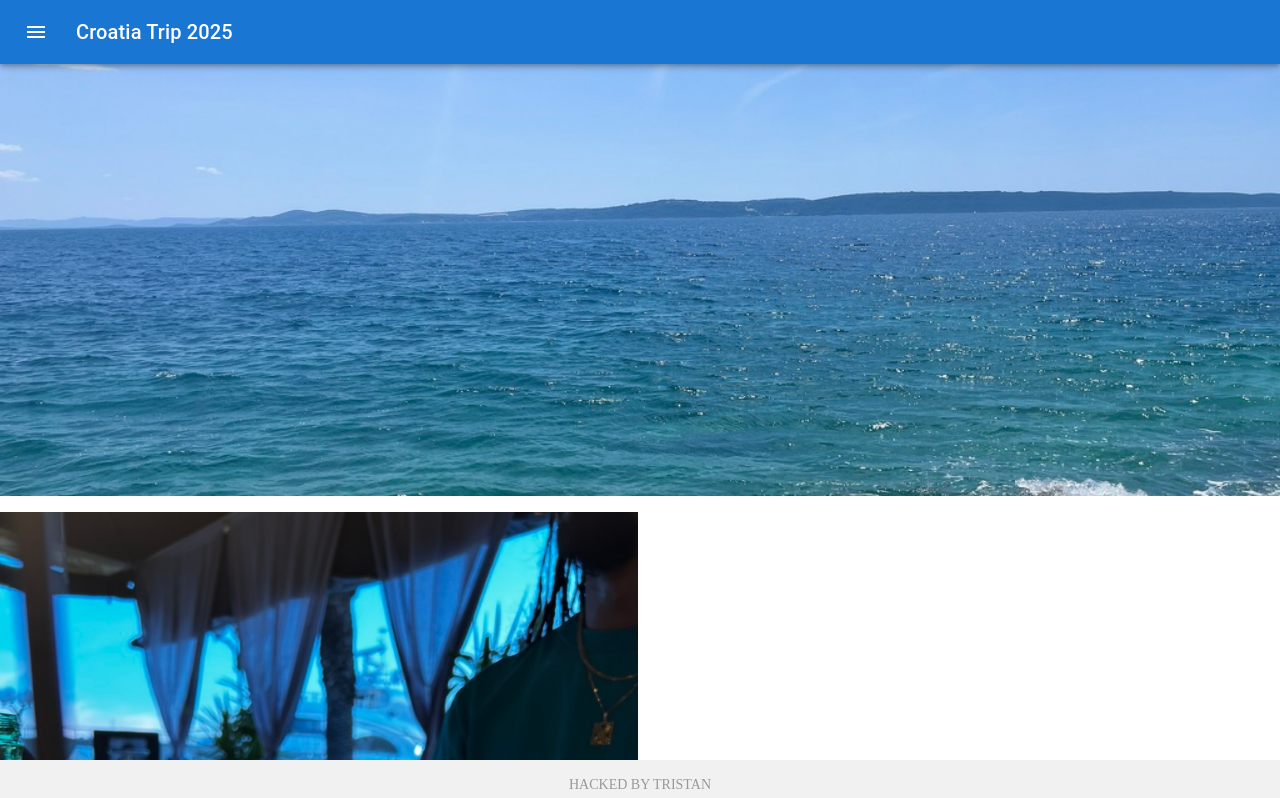
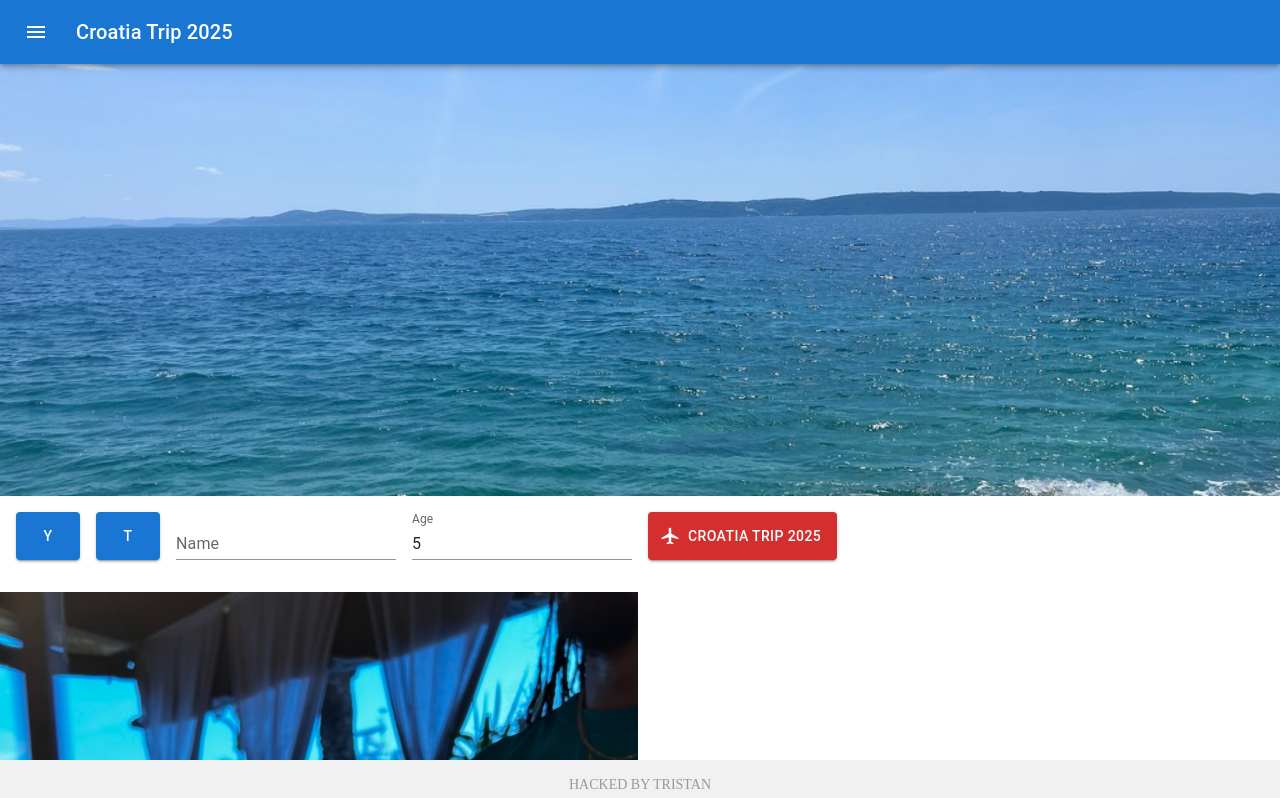
Before and after one commit to Deadly-Phantom/holiday-react, a Next.js app: page /home in a window 1280 px wide. Shown: the top 798 px of the page. Built offline with nearby package versions, Linux system fonts and the light colour scheme.

Commit message:
feat: add ActionBar component to Home page and update layout

```diff
--- a/src/app/home/page.tsx
+++ b/src/app/home/page.tsx
@@ -3,12 +3,14 @@ import TopBar from "@/components/TopBar";
 import Gallery from "@/components/Gallery";
 import FullWidthImage from "@/components/FullWidthImage";
 import Footer from "@/components/Footer";
+import ActionBar from "@/components/ActionBar";
 
 export default function Home() {
   return (
     <>
       <TopBar />
       <FullWidthImage />
+      <ActionBar />
       <Gallery />
       <Footer />
     </>
--- a/src/app/page.tsx
+++ b/src/app/page.tsx
@@ -3,7 +3,6 @@ import { green } from "@mui/material/colors";
 import { Login } from "@mui/icons-material";
 import {
   Avatar,
-  Box,
   Button,
   CircularProgress,
   Divider,
--- a/src/components/ActionBar.tsx
+++ b/src/components/ActionBar.tsx
@@ -1,5 +1,5 @@
 "use client";
-import { Button, TextField } from "@mui/material";
+import { Button, Stack, TextField } from "@mui/material";
 import { LocalAirport } from "@mui/icons-material";
 import { useState } from "react";
 import { useStore } from "@/store";
@@ -10,7 +10,7 @@ export default function ActionBar() {
   const setUserInput = useStore((state) => state.setUserInput);
 
   return (
-    <>
+    <Stack direction={"row"} spacing={2} sx={{ padding: 2 }}>
       <Button
         onClick={() => {
           setUserInput("yeon");
@@ -54,6 +54,6 @@ export default function ActionBar() {
       >
         Croatia Trip 2025
       </Button>
-    </>
+    </Stack>
   );
 }
--- a/src/components/TopBar.tsx
+++ b/src/components/TopBar.tsx
@@ -10,7 +10,7 @@ import {
   Toolbar,
   Typography,
 } from "@mui/material";
-import { Code, ContentCopy, Home, Menu as MenuIcon } from "@mui/icons-material";
+import { Code, Home, Menu as MenuIcon } from "@mui/icons-material";
 import { useState } from "react";
 
 export default function TopBar() {
```
